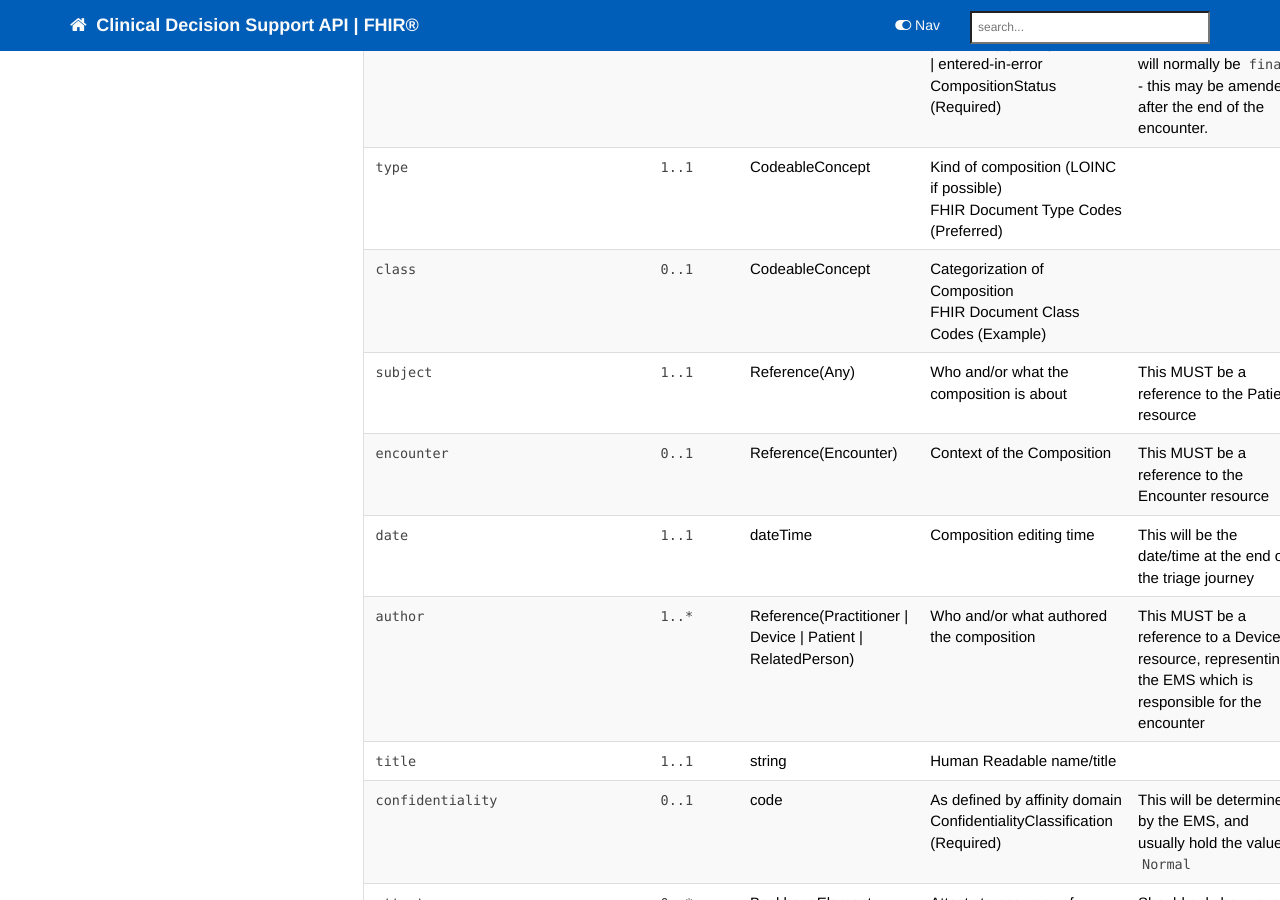
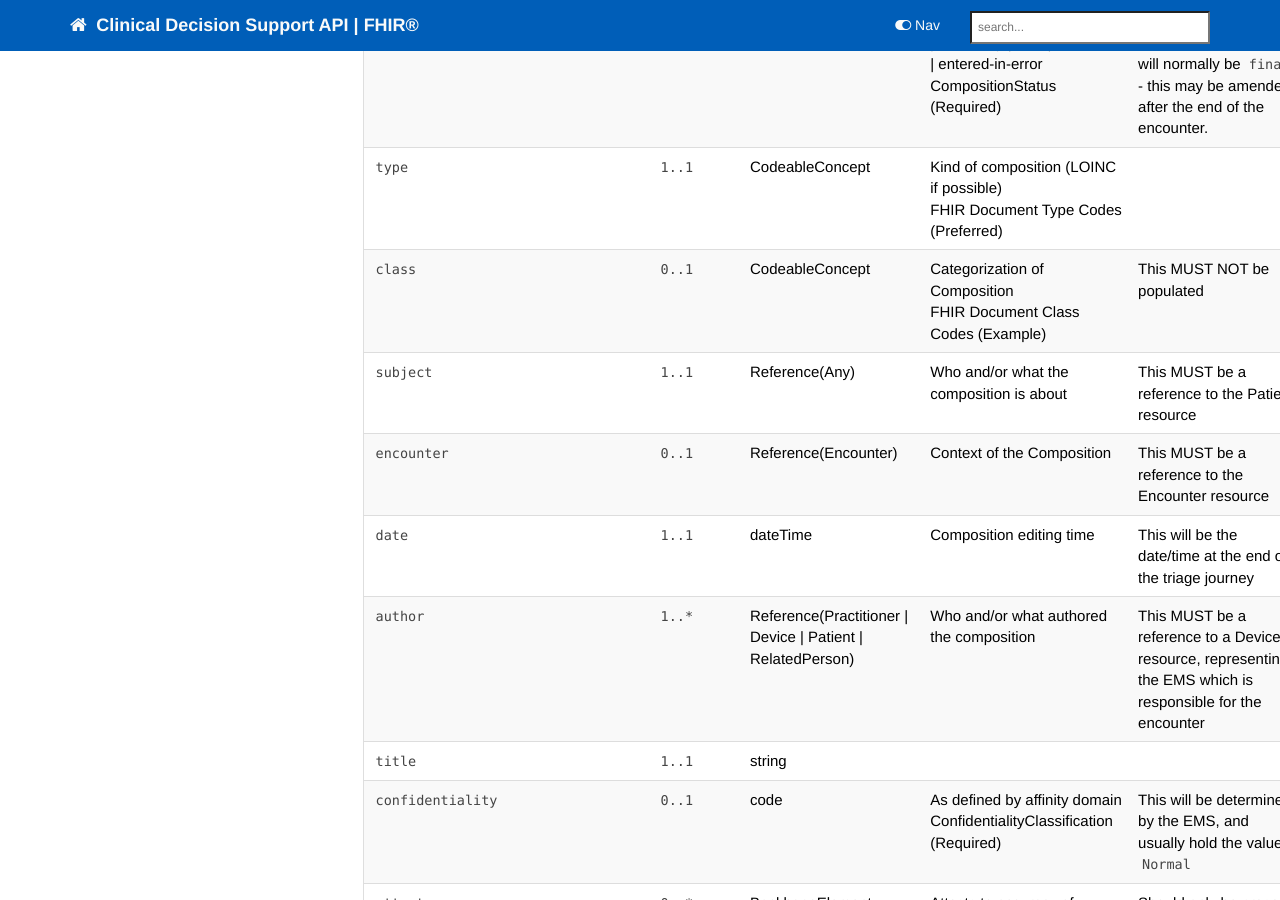
Before and after one commit to nhsconnect/FHIR-CDS, a Jekyll site: the page built from pages/explore/api_composition.md, in a window 1280 px wide and 900 px high, scrolled down 1247 px. Built offline with Jekyll 4.4.1, drawn with Linux system fonts in a browser that asks for light colours; nearby versions of some CDN libraries; comment, search, counter and statistics services are not loaded.

Commit message:
Update api_composition.md

```diff
--- a/pages/explore/api_composition.md
+++ b/pages/explore/api_composition.md
@@ -142,7 +142,7 @@ FHIR Document Type Codes (Preferred)</td>
     <td>CodeableConcept</td>
     <td>Categorization of Composition<br>
 FHIR Document Class Codes (Example)</td>
-    <td></td>
+    <td>This MUST NOT be populated</td>
 </tr>
 <tr>
   <td><code>subject</code></td>
@@ -176,7 +176,7 @@ FHIR Document Class Codes (Example)</td>
   <td><code>title</code></td>
     <td><code>1..1</code></td>
     <td>string</td>
-    <td>Human Readable name/title</td>
+    <td></td>
     <td></td>
 </tr>
 <tr>
```
